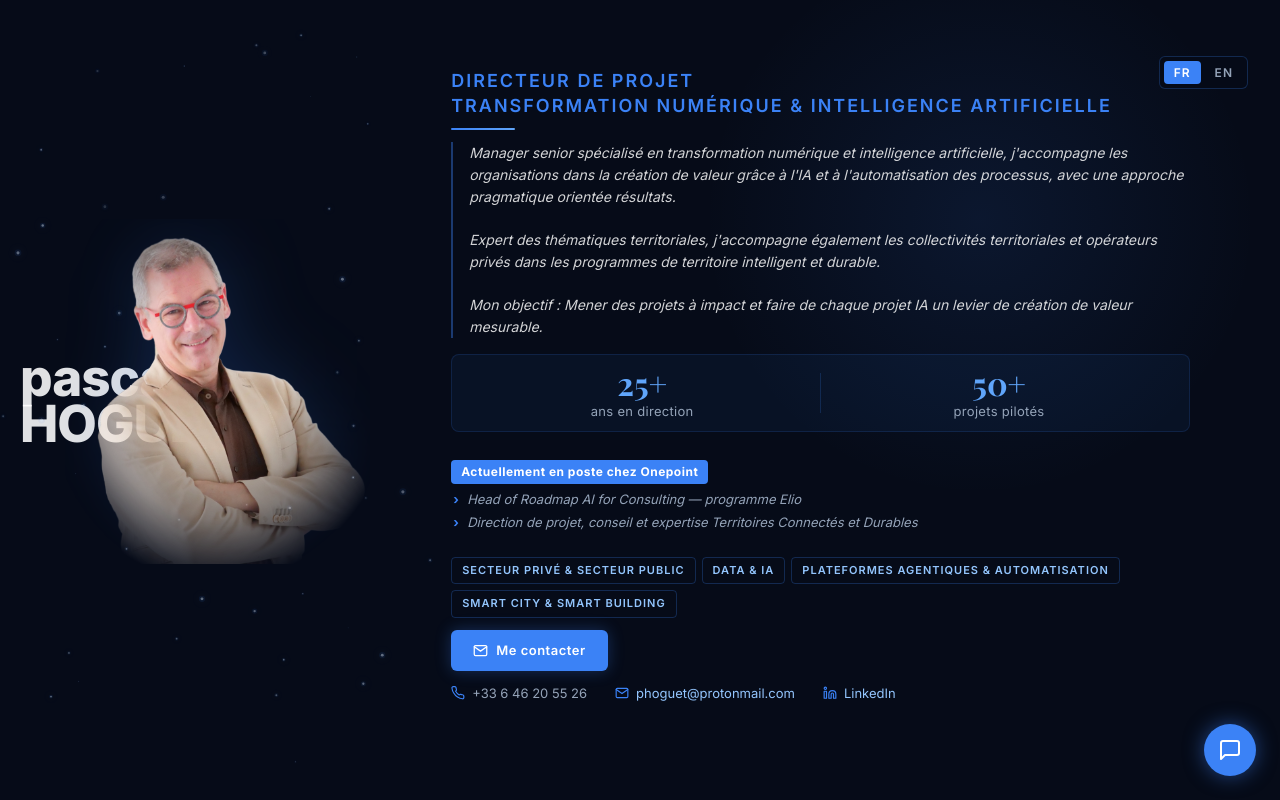
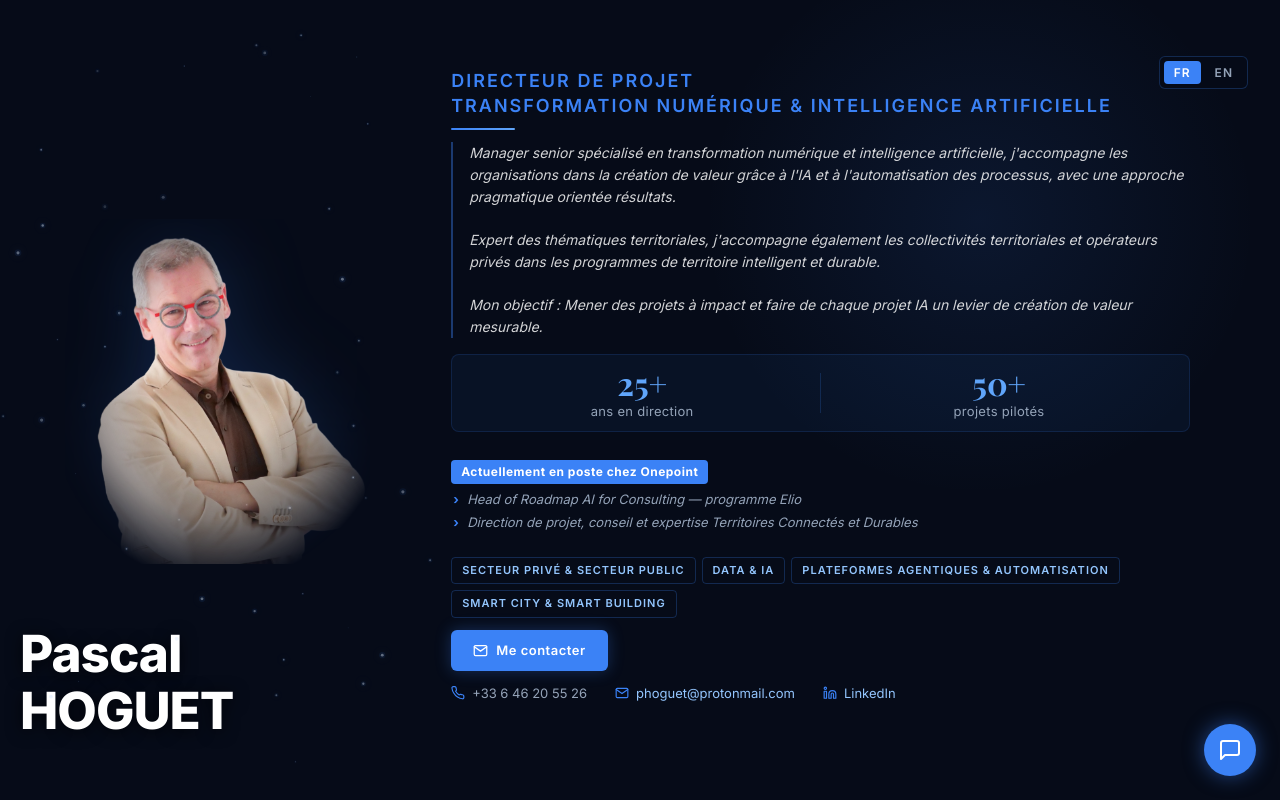
Before and after one commit to phoguet/profil-cv, a website: page index.html in a window 1280 px wide. Shown: the top 800 px of the page. Drawn offline with nearby package versions, Linux system fonts and the light colour scheme; a web font is replaced by a local one.

Commit message:
style(hero): nom en bas colonne gauche, lisible, espacement lignes
Co-Authored-By: Claude Sonnet 4.6 <noreply@anthropic.com>

```diff
--- a/assets/styles.css
+++ b/assets/styles.css
@@ -126,14 +126,13 @@ a:hover { color: var(--accent-light); }
 /* ---- Name banner — magazine cover ---- */
 .hero-bg-name {
   position: absolute;
-  top: 50%;
-  transform: translateY(-50%);
+  bottom: 8%;
   left: 0;
   width: 34%;
   padding: 0 20px;
   display: flex;
   flex-direction: column;
-  gap: 0;
+  gap: 6px;
   align-items: flex-start;
   user-select: none;
   pointer-events: none;
@@ -144,11 +143,12 @@ a:hover { color: var(--accent-light); }
   font-family: var(--font-sans);
   font-size: clamp(22px, 4vw, 58px);
   font-weight: 800;
-  text-transform: lowercase;
-  color: rgba(255, 255, 255, 0.88);
+  text-transform: none;
+  color: #fff;
   letter-spacing: -1px;
-  line-height: 0.9;
+  line-height: 1;
   white-space: nowrap;
+  text-shadow: 0 2px 16px rgba(0, 0, 0, 0.7);
 }
 
 .hero-bg-name span:last-child {
@@ -156,10 +156,11 @@ a:hover { color: var(--accent-light); }
   font-size: clamp(22px, 4vw, 58px);
   font-weight: 800;
   text-transform: uppercase;
-  color: rgba(255, 255, 255, 0.88);
+  color: #fff;
   letter-spacing: -1px;
-  line-height: 0.9;
+  line-height: 1;
   white-space: nowrap;
+  text-shadow: 0 2px 16px rgba(0, 0, 0, 0.7);
 }
 
 /* ---- Main layout ---- */
```
